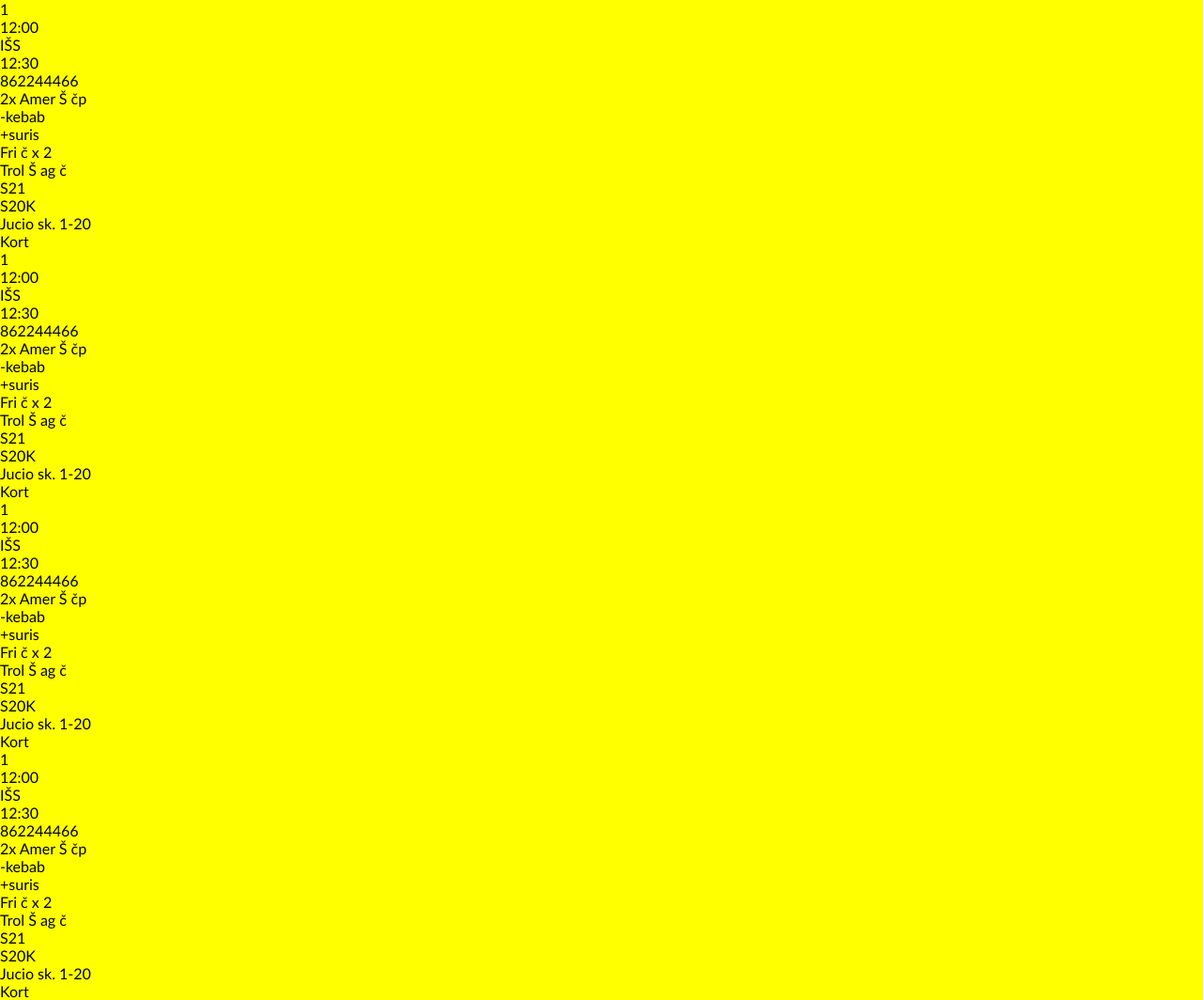
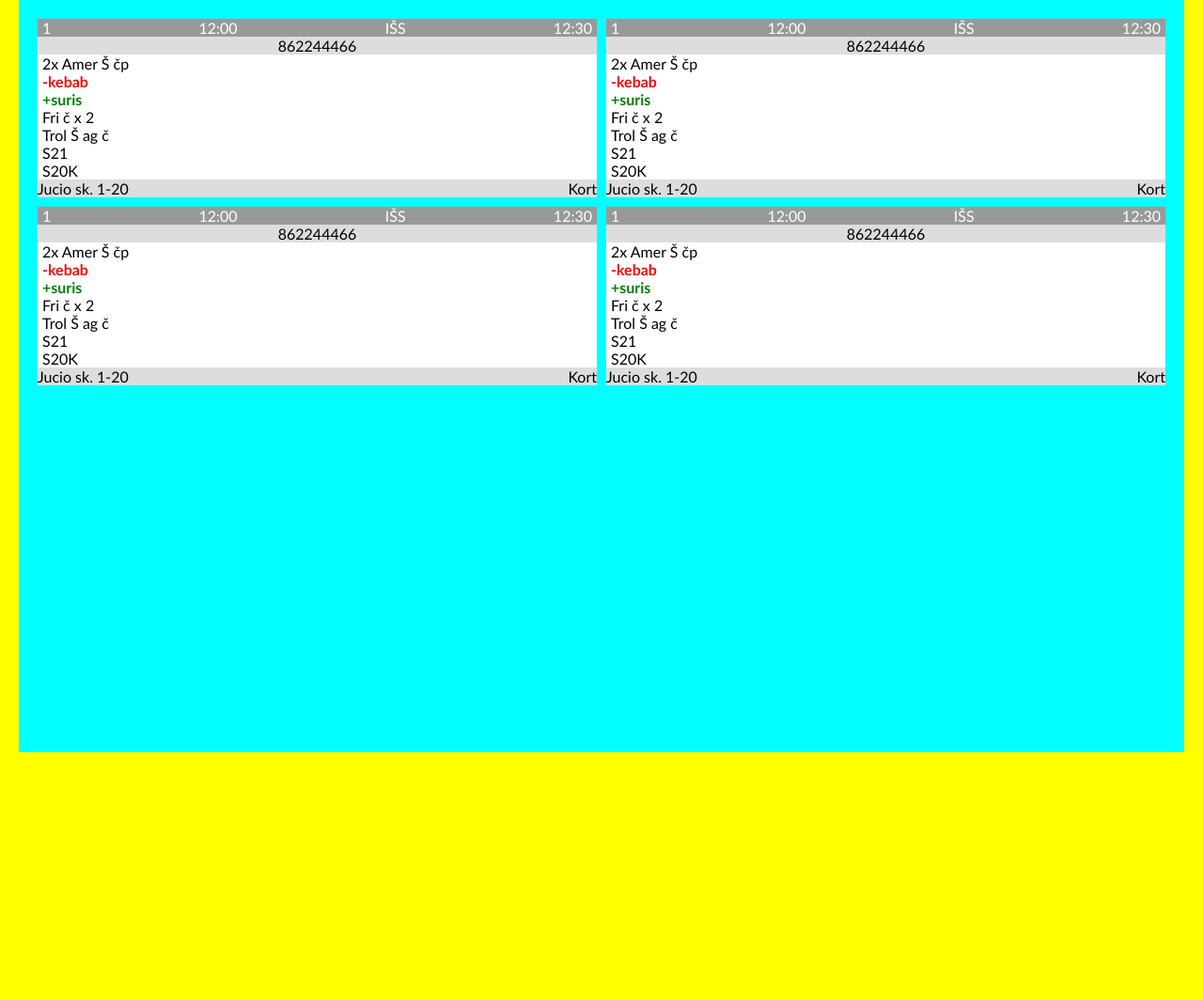
Before and after one commit to brokenfingers/manage-prototype, a website: page index.html in a window 1280 px wide. Shown: the whole page at 94% size. After the commit the page ends 800 px from the top, so only its background shows below. Drawn offline with Linux system fonts and the light colour scheme.

Commit message:
order style

```diff
--- a/css/pages/main.css
+++ b/css/pages/main.css
@@ -1,3 +1,62 @@
 body {
+    display: grid;
     background-color: yellow;
+    width: 100%;
+    grid-template-columns: 20px 1fr 20px;
+    grid-template-areas: '. main .';
 }
+
+main {
+    display: main;
+    width: 100%;
+    min-height: 100vh;
+    grid-area: main;
+    padding: 20px;
+    background-color: aqua;
+}
+
+.orders-pool {
+    display: grid;
+    width: 100%;
+    gap: 10px;
+    grid-template-columns: 1fr 1fr;
+}
+
+.order {
+    background-color: white;
+}
+
+.order > .top-bar {
+    display: flex;
+    justify-content: space-between;
+    color: white;
+    background-color: #999;
+    padding: 0 5px;
+}
+
+.order > .phone {
+    display: flex;
+    width: 100%;
+    justify-content: center;
+    background-color: #ddd;
+}
+
+.order > .order-list {
+    list-style-type: none;
+    padding: 0 5px;
+}
+
+.order > .order-list > .remove {
+    color: red;
+    font-weight: bold;
+}
+.order > .order-list > .extra {
+    color: green;
+    font-weight: bold;
+}
+
+.order > .bottom-bar {
+    display: flex;
+    justify-content: space-between;
+    background-color: #ddd;
+}
```
